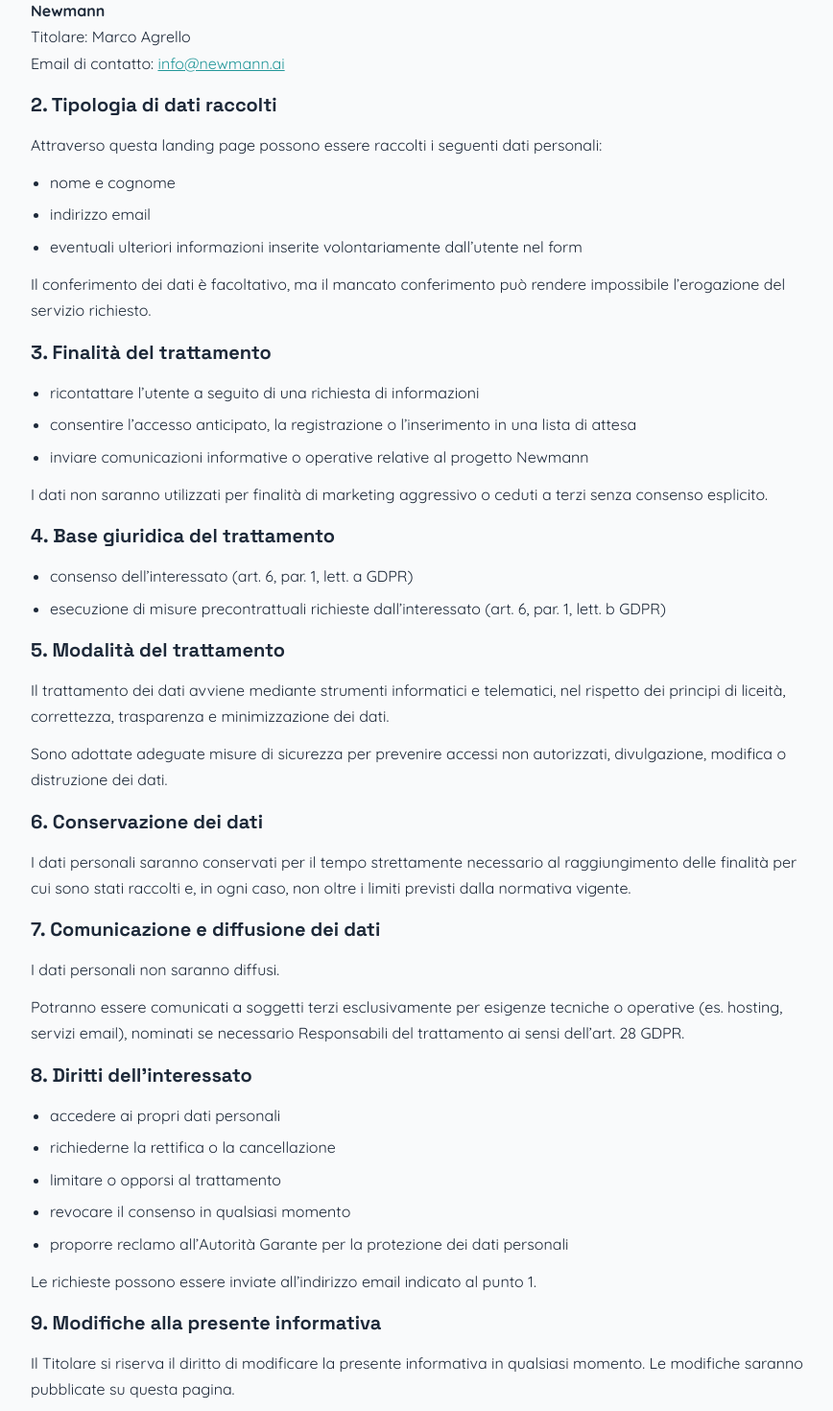
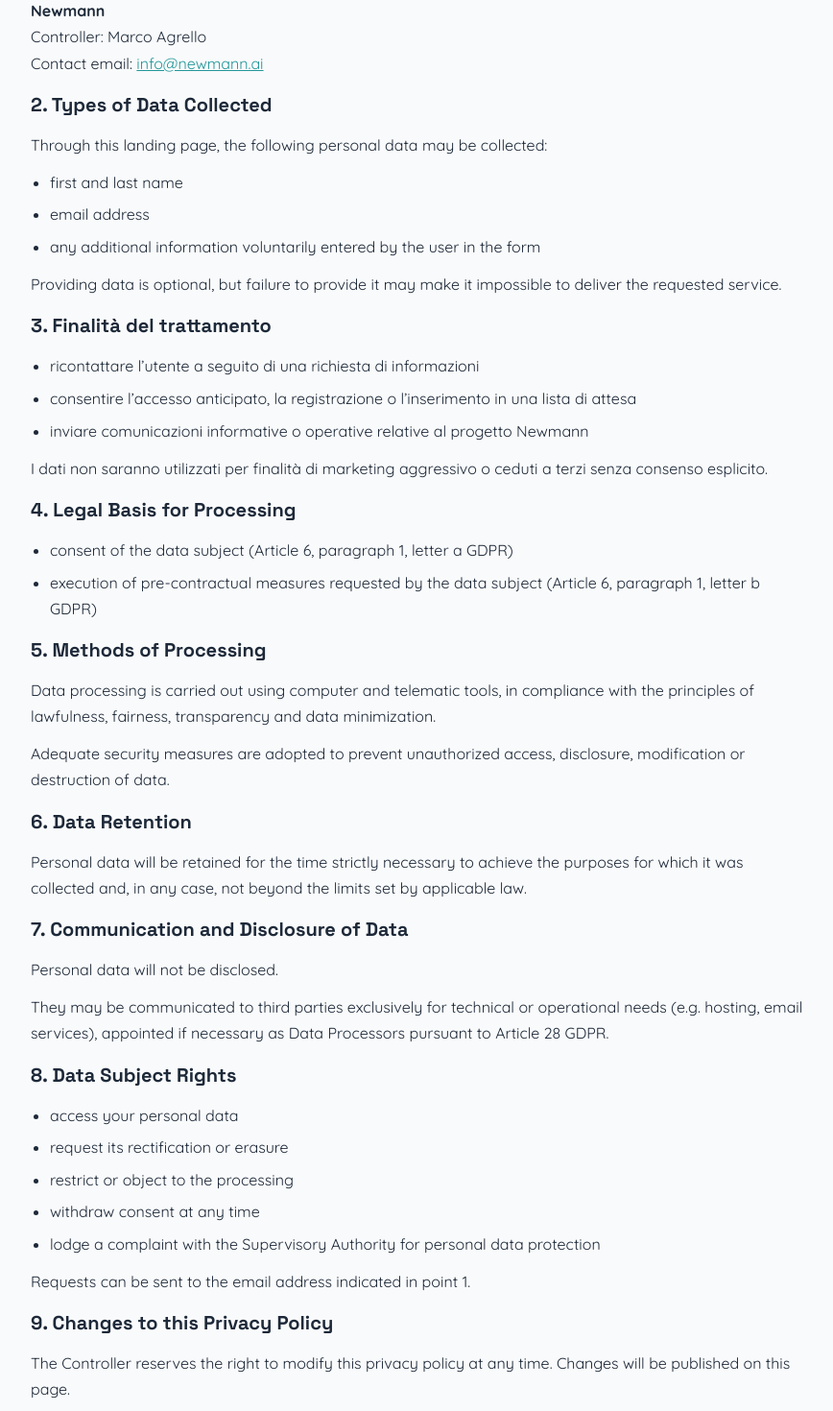
Before and after one commit to NewMann-Ai/landing, a React (Vite) app: page /terms-and-conditions in a window 1280 px wide. Shown: the part 320-1790 px from the top of the page at 96% size, without its empty margins (202-1070 px from the left). Built offline with nearby package versions, Linux system fonts and the light colour scheme; a web font is replaced by a local one.

Commit message:
Translate Italian text to English across Navbar, Title, Home, Newsletter, and Terms pages for improved accessibility.

```diff
--- a/src/components/Navbar.jsx
+++ b/src/components/Navbar.jsx
@@ -28,7 +28,7 @@ function Navbar() {
             <nav className="desktop-nav">
                 <img src={Logo} alt="logo" />
                 <Link to="/newsletter">
-                    <button>Unisciti</button>
+                    <button>Join</button>
                 </Link>
             </nav>
             <nav className="mobile-nav">
@@ -69,23 +69,23 @@ function Navbar() {
                         onClick={(e) => e.stopPropagation()}
                     >
                         <Title
-                            label="Cosa aspetti?"
+                            label="What are you waiting for?"
                             title={
                                 <>
                                     <h1>
-                                        Migliora la tua{" "}
+                                        Improve your{" "}
                                         <h1 className="highlight">
-                                            Produttività
+                                            Productivity
                                         </h1>
                                     </h1>
                                 </>
                             }
-                            description="Iscriviti alla lista d'attesa e rimani aggiornato sulle novità, sulle funzionalità e sulle date di rilascio."
+                            description="Sign up for the waiting list and stay updated on news, features, and release dates."
                             position="center"
                             isHeroTitle={false}
                         />
                         <Link to="/newsletter">
-                            <button>Unisciti alla Waiting List</button>
+                            <button>Join the Waiting List</button>
                         </Link>
                     </div>
                 </div>
--- a/src/components/Title.jsx
+++ b/src/components/Title.jsx
@@ -23,7 +23,7 @@ function Title(props) {
                     <h1>{props.title}</h1>
                     <p>{props.description}</p>
                     <Link to="/newsletter">
-                        <button>Unisciti alla Waiting List</button>
+                        <button>Join the Waiting List</button>
                     </Link>
                 </div>
             ) : (
--- a/src/pages/Terms.jsx
+++ b/src/pages/Terms.jsx
@@ -25,47 +25,44 @@ const TermsAndConditions = () => {
                 </svg>
             </button>
             <section className="terms-container">
-                <h1 className="terms-title">Informativa Privacy</h1>
+                <h1 className="terms-title">Privacy Policy</h1>
 
                 <p className="subtitle">
-                    (ai sensi dell’art. 13 del Regolamento UE 2016/679 – GDPR)
+                    (pursuant to Article 13 of EU Regulation 2016/679 – GDPR)
                 </p>
 
-                <p className="updated">
-                    Ultimo aggiornamento: 15 dicembre 2025
-                </p>
+                <p className="updated">Last updated: December 15, 2025</p>
 
                 <section>
-                    <h2>1. Titolare del trattamento</h2>
-                    <p>Il Titolare del trattamento dei dati è:</p>
+                    <h2>1. Data Controller</h2>
+                    <p>The Data Controller is:</p>
                     <p>
                         <strong>Newmann</strong>
                         <br />
-                        Titolare: Marco Agrello
+                        Controller: Marco Agrello
                         <br />
-                        Email di contatto:{" "}
+                        Contact email:{" "}
                         <a href="mailto:info@newmann.ai">info@newmann.ai</a>
                     </p>
                 </section>
 
                 <section>
-                    <h2>2. Tipologia di dati raccolti</h2>
+                    <h2>2. Types of Data Collected</h2>
                     <p>
-                        Attraverso questa landing page possono essere raccolti i
-                        seguenti dati personali:
+                        Through this landing page, the following personal data
+                        may be collected:
                     </p>
                     <ul>
-                        <li>nome e cognome</li>
-                        <li>indirizzo email</li>
+                        <li>first and last name</li>
+                        <li>email address</li>
                         <li>
-                            eventuali ulteriori informazioni inserite
-                            volontariamente dall’utente nel form
+                            any additional information voluntarily entered by
+                            the user in the form
                         </li>
                     </ul>
                     <p>
-                        Il conferimento dei dati è facoltativo, ma il mancato
-                        conferimento può rendere impossibile l’erogazione del
-                        servizio richiesto.
+                        Providing data is optional, but failure to provide it
+                        may make it impossible to deliver the requested service.
                     </p>
                 </section>
 
@@ -92,79 +89,80 @@ const TermsAndConditions = () => {
                 </section>
 
                 <section>
-                    <h2>4. Base giuridica del trattamento</h2>
+                    <h2>4. Legal Basis for Processing</h2>
                     <ul>
                         <li>
-                            consenso dell’interessato (art. 6, par. 1, lett. a
-                            GDPR)
+                            consent of the data subject (Article 6, paragraph 1,
+                            letter a GDPR)
                         </li>
                         <li>
-                            esecuzione di misure precontrattuali richieste
-                            dall’interessato (art. 6, par. 1, lett. b GDPR)
+                            execution of pre-contractual measures requested by
+                            the data subject (Article 6, paragraph 1, letter b
+                            GDPR)
                         </li>
                     </ul>
                 </section>
 
                 <section>
-                    <h2>5. Modalità del trattamento</h2>
+                    <h2>5. Methods of Processing</h2>
                     <p>
-                        Il trattamento dei dati avviene mediante strumenti
-                        informatici e telematici, nel rispetto dei principi di
-                        liceità, correttezza, trasparenza e minimizzazione dei
-                        dati.
+                        Data processing is carried out using computer and
+                        telematic tools, in compliance with the principles of
+                        lawfulness, fairness, transparency and data
+                        minimization.
                     </p>
                     <p>
-                        Sono adottate adeguate misure di sicurezza per prevenire
-                        accessi non autorizzati, divulgazione, modifica o
-                        distruzione dei dati.
+                        Adequate security measures are adopted to prevent
+                        unauthorized access, disclosure, modification or
+                        destruction of data.
                     </p>
                 </section>
 
                 <section>
-                    <h2>6. Conservazione dei dati</h2>
+                    <h2>6. Data Retention</h2>
                     <p>
-                        I dati personali saranno conservati per il tempo
-                        strettamente necessario al raggiungimento delle finalità
-                        per cui sono stati raccolti e, in ogni caso, non oltre i
-                        limiti previsti dalla normativa vigente.
+                        Personal data will be retained for the time strictly
+                        necessary to achieve the purposes for which it was
+                        collected and, in any case, not beyond the limits set by
+                        applicable law.
                     </p>
                 </section>
 
                 <section>
-                    <h2>7. Comunicazione e diffusione dei dati</h2>
-                    <p>I dati personali non saranno diffusi.</p>
+                    <h2>7. Communication and Disclosure of Data</h2>
+                    <p>Personal data will not be disclosed.</p>
                     <p>
-                        Potranno essere comunicati a soggetti terzi
-                        esclusivamente per esigenze tecniche o operative (es.
-                        hosting, servizi email), nominati se necessario
-                        Responsabili del trattamento ai sensi dell’art. 28 GDPR.
+                        They may be communicated to third parties exclusively
+                        for technical or operational needs (e.g. hosting, email
+                        services), appointed if necessary as Data Processors
+                        pursuant to Article 28 GDPR.
                     </p>
                 </section>
 
                 <section>
-                    <h2>8. Diritti dell’interessato</h2>
+                    <h2>8. Data Subject Rights</h2>
                     <ul>
-                        <li>accedere ai propri dati personali</li>
-                        <li>richiederne la rettifica o la cancellazione</li>
-                        <li>limitare o opporsi al trattamento</li>
-                        <li>revocare il consenso in qualsiasi momento</li>
+                        <li>access your personal data</li>
+                        <li>request its rectification or erasure</li>
+                        <li>restrict or object to the processing</li>
+                        <li>withdraw consent at any time</li>
                         <li>
-                            proporre reclamo all’Autorità Garante per la
-                            protezione dei dati personali
+                            lodge a complaint with the Supervisory Authority for
+                            personal data protection
                         </li>
                     </ul>
                     <p>
-                        Le richieste possono essere inviate all’indirizzo email
-                        indicato al punto 1.
+                        Requests can be sent to the email address indicated in
+                        point 1.
                     </p>
                 </section>
 
                 <section>
-                    <h2>9. Modifiche alla presente informativa</h2>
+                    <h2>9. Changes to this Privacy Policy</h2>
                     <p>
-                        Il Titolare si riserva il diritto di modificare la
-                        presente informativa in qualsiasi momento. Le modifiche
-                        saranno pubblicate su questa pagina.
+                        The Controller reserves the right to modify this privacy
+                        policy at any time. Changes will be published on this
+                        page.
                     </p>
                 </section>
             </section>
```
Also changed, not shown: src/pages/Home.jsx (+29 -34 lines), src/pages/Newsletter.jsx (+14 -14 lines).
